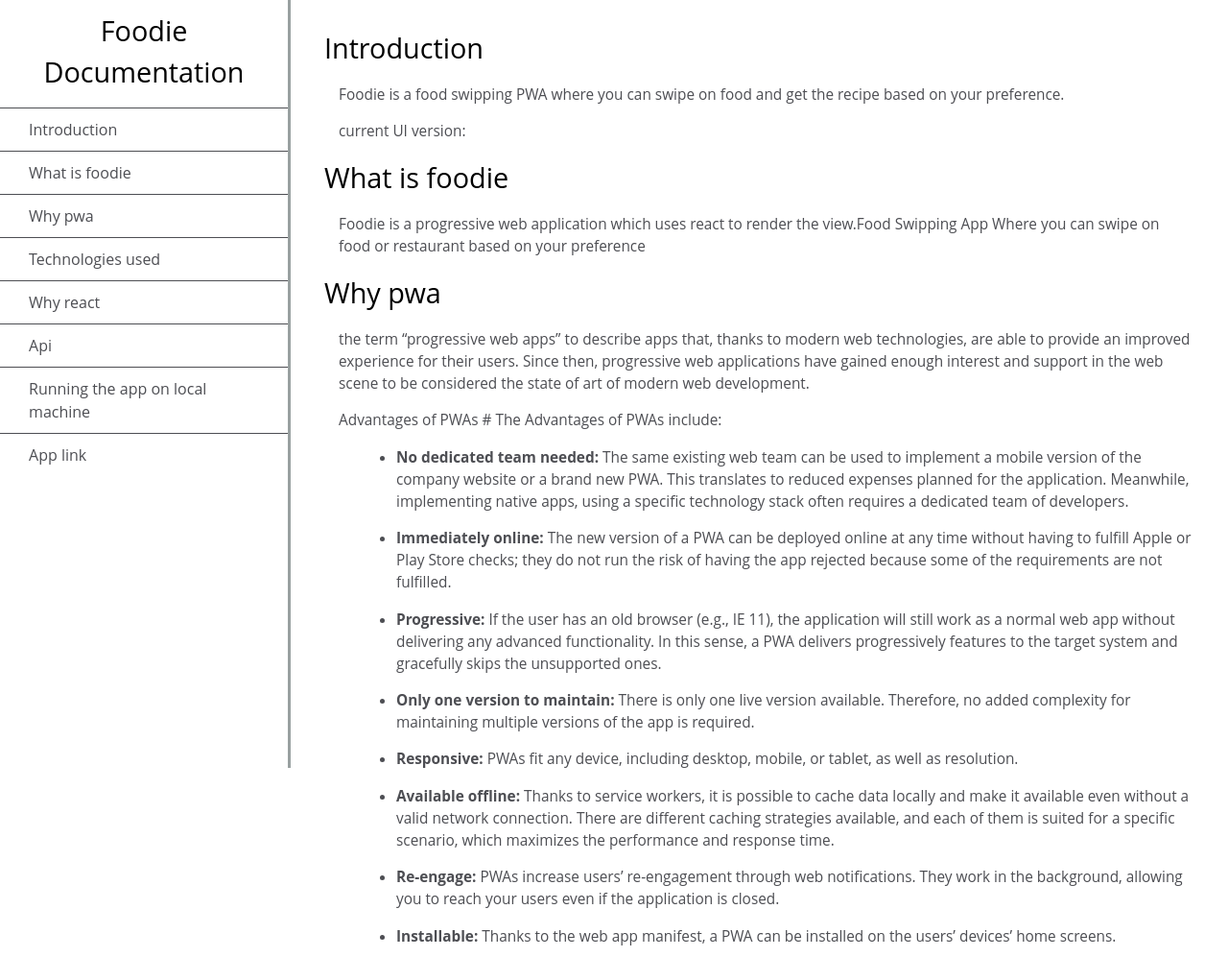
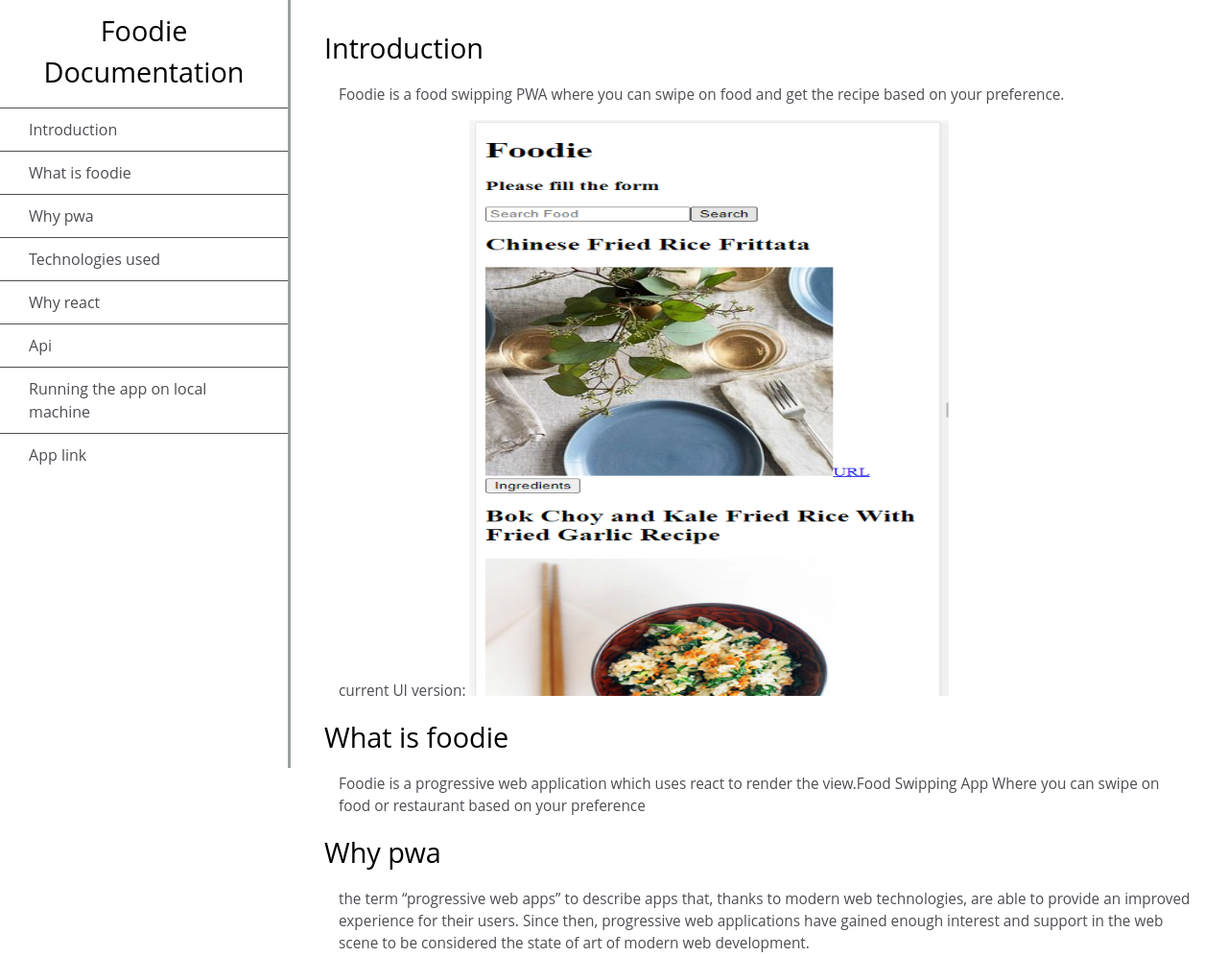
Before and after one commit to Projects-college/documentation, a plain HTML site: page index.html in a window 1280 px wide. Shown: the top 997 px of the page at 96% size. Drawn offline with Linux system fonts and the light colour scheme.

Commit message:
Update index.html

```diff
--- a/index.html
+++ b/index.html
@@ -38,7 +38,7 @@
 
       </p>
       current UI version:
-      <img scr="img\Screenshot_2.png">
+       <img src="img/Screenshot_2.png" alt=" current UI version:" width="500" height="600">
       <p>
 
 
```
